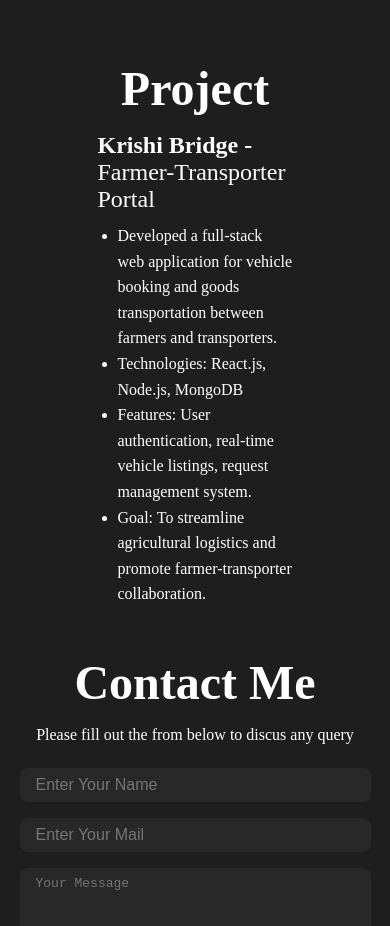
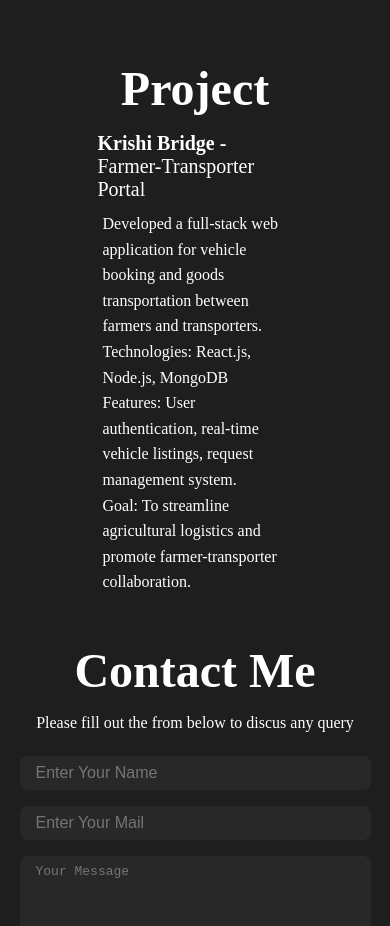
Before and after one commit to Ompawar7511/Portfolio, a React (Create React App) app in the folder FrontEnd/portfolio/: page / in a window 390 px wide. Shown: the part 1520-2446 px from the top of the page. Built offline with nearby package versions, Linux system fonts and the light colour scheme.

Commit message:
Update project.css

```diff
--- a/FrontEnd/portfolio/src/components/Project/project.css
+++ b/FrontEnd/portfolio/src/components/Project/project.css
@@ -30,3 +30,22 @@
   font-size: 16px;
   line-height: 1.6;
 }
+@media screen and (max-width:720px){
+    .project-heading {
+  font-size: 20px;
+  font-weight: bold;
+  margin-bottom: 10px;
+}
+
+.project-heading span {
+  font-weight: normal;
+}
+
+.project-details {
+  list-style-type: disc;
+  padding-left: 5px;
+  font-size: 16px;
+  line-height: 1.6;
+}
+
+}
```
